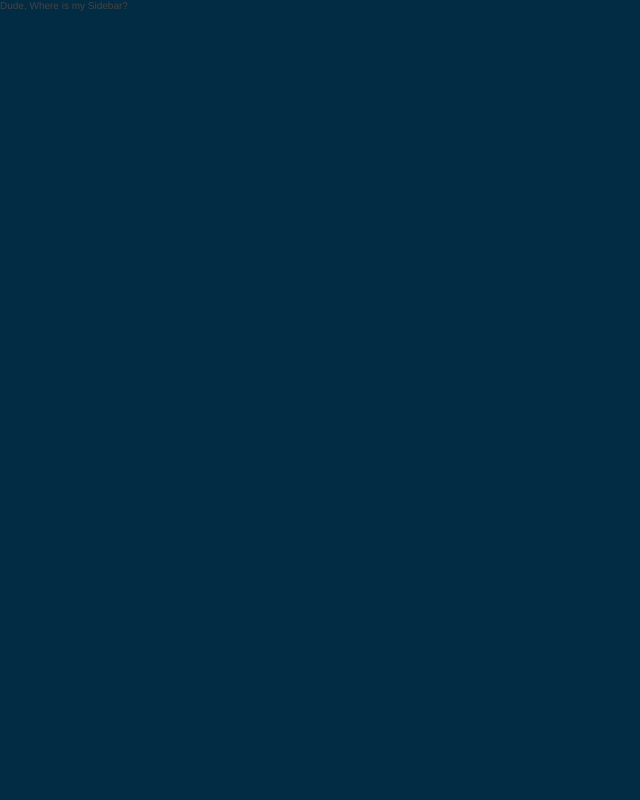
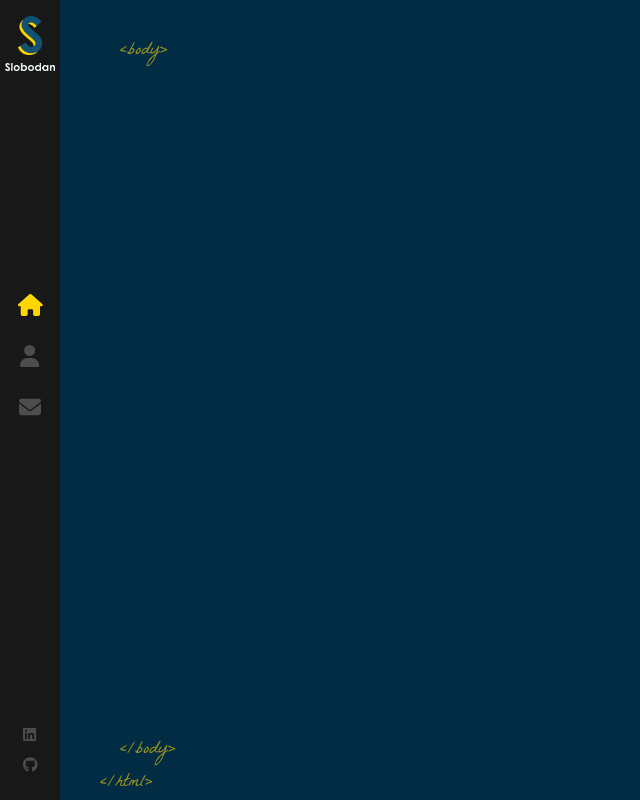
Before and after one commit to RedDunadan/react-portfolio, a React (Create React App) app: page / in a window 1280 px wide. Shown: the whole page, without its empty margins (0-640 px from the left). Built offline with nearby package versions, Linux system fonts and the light colour scheme.

Commit message:
Main Init

```diff
--- a/src/components/Layout/index.js
+++ b/src/components/Layout/index.js
@@ -1,11 +1,23 @@
+import { Outlet } from 'react-router-dom';
 import Sidebar from '../Sidebar';
 import './index.scss';
 
 const Layout = () => {
     return (
-    <>
+    <div className='App'>
         <Sidebar />
-    </>
+        <div className='page'>
+            <span className='tags top-tags'>&lt;body&gt;</span>
+
+            <Outlet />
+
+            <span className='tags bottom-tags'>
+                &lt;/body&gt;
+                <br />
+                <span className='bottom-tag-html'>&lt;/html&gt;</span>
+            </span>
+        </div>
+    </div>
     )
 }
 
--- a/src/components/Layout/index.scss
+++ b/src/components/Layout/index.scss
@@ -0,0 +1,24 @@
+.page {
+    width: 100%;
+    height: 100%;
+    position: absolute;
+}
+
+.top-tags {
+    bottom: auto;
+    top: 35px;
+}
+
+.tags {
+    color: #ffd700;
+    opacity: 0.6;
+    position: absolute;
+    bottom: 0;
+    left: 120px;
+    font-size: 18px;
+    font-family: 'La Belle Aurore';
+}
+
+.bottom-tag-html {
+    margin-left: -20px;
+}
--- a/src/components/Sidebar/index.js
+++ b/src/components/Sidebar/index.js
@@ -1,7 +1,42 @@
+import { Link, NavLink } from 'react-router-dom'
 import './index.scss'
+import LogoS from '../../assets/images/logo-s.png'
+import LogoSubtitle from '../../assets/images/logo_sub.png'
+import { FontAwesomeIcon } from '@fortawesome/react-fontawesome'
+import { faEnvelope, faHome, faUser } from '@fortawesome/free-solid-svg-icons'
+import { faGithub, faLinkedin } from '@fortawesome/free-brands-svg-icons'
 
-const Sidebar = () => {
-    return <>Dude, Where is my Sidebar?</>
-}
+
+const Sidebar = () => (
+    <div className='nav-bar'>
+        <Link className='logo' to='/' >
+            <img src={LogoS} alt='logo' />
+            <img className='sub-logo' src={LogoSubtitle} alt='logoS' />
+        </Link>
+        <nav>
+            <NavLink exact='true' activeclassname='active' to='/'>
+                <FontAwesomeIcon icon={faHome} color='#4d4d4e' />
+            </NavLink>
+            <NavLink exact='true' activeclassname='active' className='about-link' to='/about'>
+                <FontAwesomeIcon icon={faUser} color='#4d4d4e' />
+            </NavLink>
+            <NavLink exact='true' activeclassname='active' className='contact-link' to='/contact'>
+                <FontAwesomeIcon icon={faEnvelope} color='#4d4d4e' />
+            </NavLink>
+        </nav>
+        <ul>
+            <li>
+                <a target='_blank' rel='noreferrer' href='https://www.linkedin.com/in/angel-sarmiento-06a6b623a/'>
+                    <FontAwesomeIcon icon={faLinkedin} color='#4d4d4e'/>
+                </a>
+            </li>
+            <li>
+                <a target='_blank' rel='noreferrer' href='https://github.com/RedDunadan'>
+                    <FontAwesomeIcon icon={faGithub} color='#4d4d4e'/>
+                </a>
+            </li>
+        </ul>
+    </div>
+)
 
 export default Sidebar;
--- a/src/components/Sidebar/index.scss
+++ b/src/components/Sidebar/index.scss
@@ -0,0 +1,118 @@
+.nav-bar {
+    background: #181818;
+    width: 60px;
+    height: 100%;
+    position: absolute;
+    top: 0;
+    z-index: 3;
+    min-height: 500px;
+
+    .logo {
+        display: block;
+        padding: 8px 0;
+
+        img {
+            display: block;
+            margin: 8px auto;
+            width: 24px;
+            height: auto;
+
+            &.sub-logo {
+                width: 50px;
+            }
+        }
+    }
+
+    nav {
+        display: block;
+        text-align: center;
+        position: absolute;
+        height: 210px;
+        top: 50%;
+        margin-top: -120px;
+        width: 100%;
+
+        a {
+            font-size: 22px;
+            color: #4d4d4e;
+            display: block;
+            line-height: 51px;
+            height: 51px;
+            position: relative;
+            text-decoration: none;
+
+            i {
+                transition: all 0.3 ease-out;
+            }
+
+            &:hover {
+                color: #ffd700;
+
+                svg {
+                    opacity: 0;
+                }
+
+                &:after {
+                    opacity: 1;
+                }
+            }
+
+            &:after {
+                content: '';
+                font-size: 9px;
+                letter-spacing: 2px;
+                position: absolute;
+                bottom: 0;
+                display: block;
+                width: 100%;
+                text-align: center;
+                opacity: 0;
+                transition: all 0.3s ease-out;
+            }
+
+            &:first-child {
+                &::after {
+                    content: 'Home';
+                }
+            }
+        }
+        a.about-link {
+            &:after {
+                content: 'About';
+            }
+        }
+        a.contact-link {
+            &:after {
+                content: 'Contact';
+            }
+        }
+        a.active{
+            svg {
+                color: #ffd700;
+            }
+        }
+    }
+    ul {
+        position: absolute;
+        bottom: 20px;
+        width: 100%;
+        display: block;
+        padding: 0;
+        list-style: none;
+        text-align: center;
+        margin: 0;
+
+        li {
+            a{
+                padding: 7px 0;
+                display: block;
+                font-size: 15px;
+                line-height: 16px;
+
+                &:hover svg {
+                    color: #ffd700;
+                }
+            }
+        }
+    }
+}
--- a/src/index.css
+++ b/src/index.css
@@ -4,7 +4,7 @@
 
 body {
   margin: 0;
-  font-family: 'Helvetica Neue', 'sans-serif';
+  font: 'Helvetica Neue', 'sans-serif';
   color: #444;
   background: #022c43;
   overflow: hidden;
```
